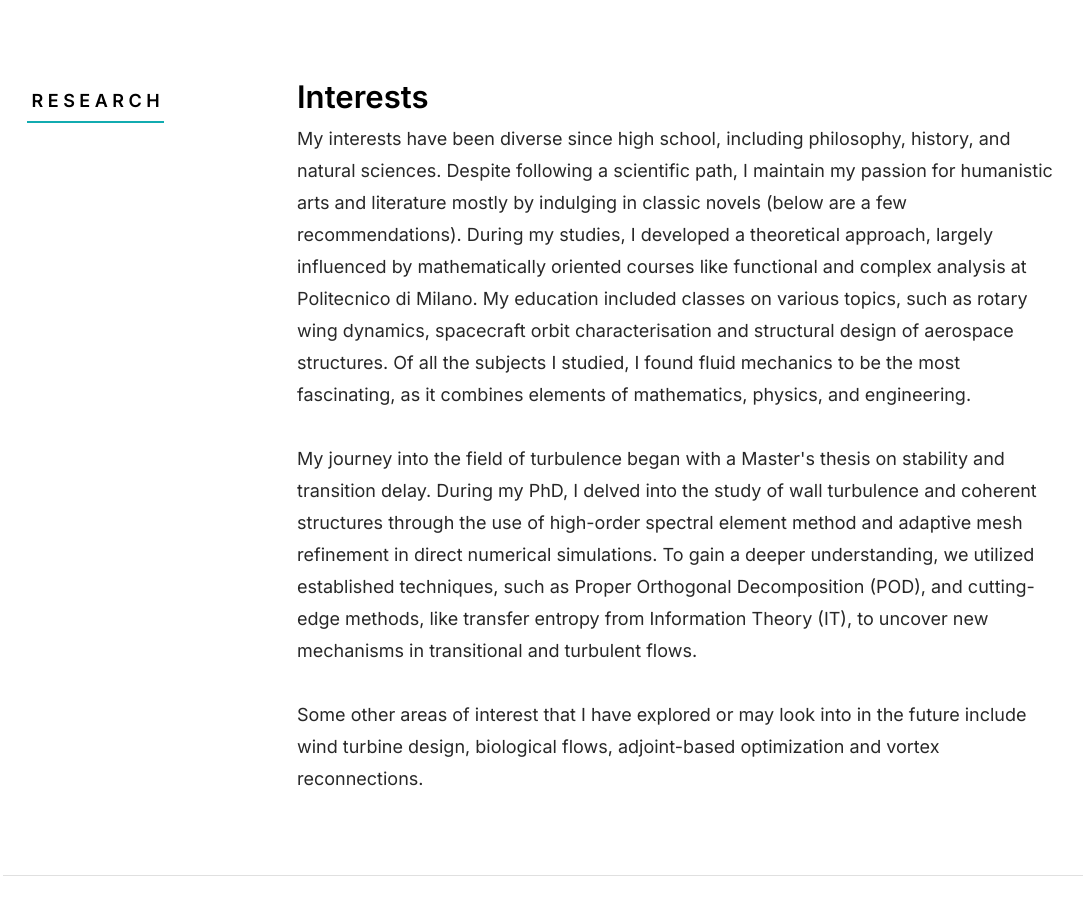
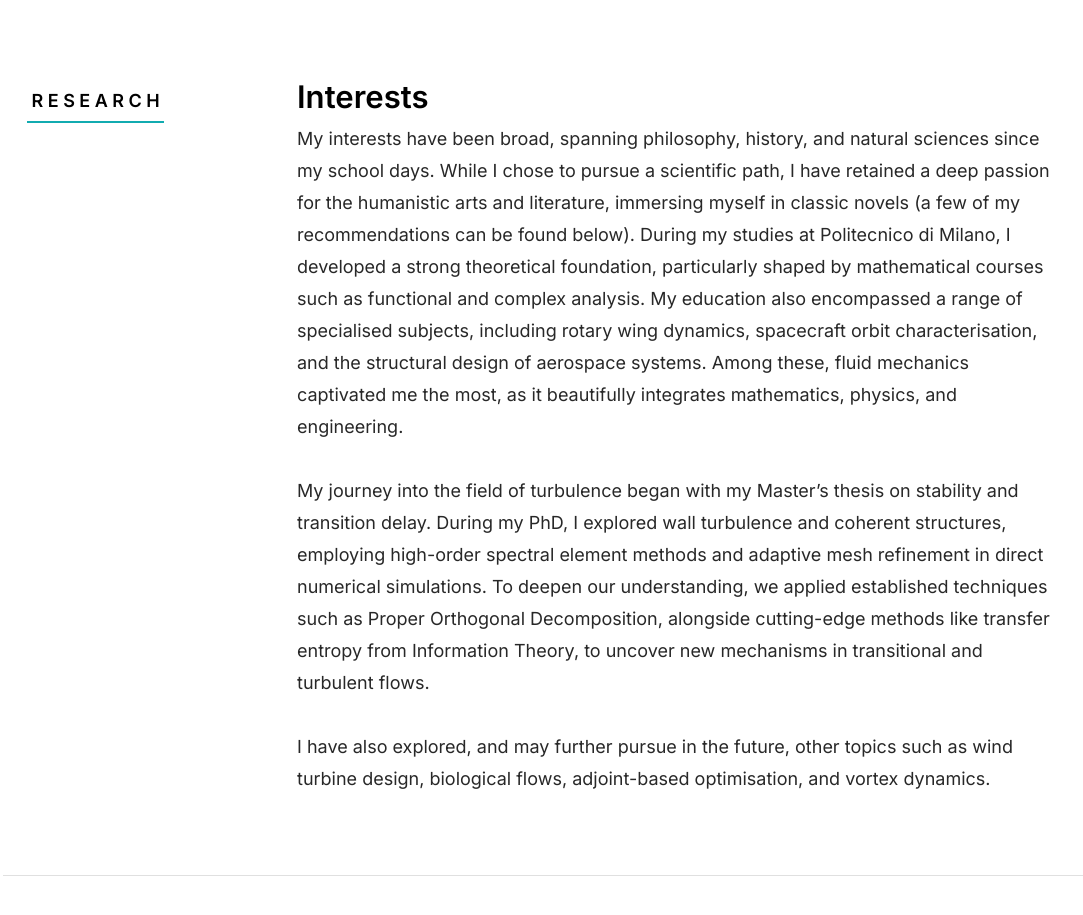
Before and after one commit to danielemassaro/danielemassaro.github.io, a plain HTML site: page index.html in a window 1280 px wide. Shown: the part 2000-2915 px from the top of the page, without its empty margins (97-1180 px from the left). Drawn offline with Linux system fonts and the light colour scheme; files whose address does not match are found by name.

Commit message:
rev interests

```diff
--- a/index.html
+++ b/index.html
@@ -211,11 +211,11 @@ Originally from Verona, I hold a Bachelor and Master of Science in Aerospace Eng
                     </div>
 
                     <p>
-My interests have been diverse since high school, including philosophy, history, and natural sciences. Despite following a scientific path, I maintain my passion for humanistic arts and literature mostly by indulging in classic novels (below are a few recommendations). During my studies, I developed a theoretical approach, largely influenced by mathematically oriented courses like functional and complex analysis at Politecnico di Milano. My education included classes on various topics, such as rotary wing dynamics, spacecraft orbit characterisation and structural design of aerospace structures. Of all the subjects I studied, I found fluid mechanics to be the most fascinating, as it combines elements of mathematics, physics, and engineering.
+My interests have been broad, spanning philosophy, history, and natural sciences since my school days. While I chose to pursue a scientific path, I have retained a deep passion for the humanistic arts and literature, immersing myself in classic novels (a few of my recommendations can be found below). During my studies at Politecnico di Milano, I developed a strong theoretical foundation, particularly shaped by mathematical courses such as functional and complex analysis. My education also encompassed a range of specialised subjects, including rotary wing dynamics, spacecraft orbit characterisation, and the structural design of aerospace systems. Among these, fluid mechanics captivated me the most, as it beautifully integrates mathematics, physics, and engineering.
 <p>
-My journey into the field of turbulence began with a Master's thesis on stability and transition delay. During my PhD, I delved into the study of wall turbulence and coherent structures through the use of high-order spectral element method and adaptive mesh refinement in direct numerical simulations. To gain a deeper understanding, we utilized established techniques, such as Proper Orthogonal Decomposition (POD), and cutting-edge methods, like transfer entropy from Information Theory (IT), to uncover new mechanisms in transitional and turbulent flows.
+My journey into the field of turbulence began with my Master’s thesis on stability and transition delay. During my PhD, I explored wall turbulence and coherent structures, employing high-order spectral element methods and adaptive mesh refinement in direct numerical simulations. To deepen our understanding, we applied established techniques such as Proper Orthogonal Decomposition, alongside cutting-edge methods like transfer entropy from Information Theory, to uncover new mechanisms in transitional and turbulent flows.
 <p>
-Some other areas of interest that I have explored or may look into in the future include wind turbine design, biological flows, adjoint-based optimization and vortex reconnections.
+I have also explored, and may further pursue in the future, other topics such as wind turbine design, biological flows, adjoint-based optimisation, and vortex dynamics.
 
 <!--Since high school, my interests have been highly varied, ranging from philosophy and literature to natural sciences. Albeit I followed a scientific path, in my leisure time the humanistic flame is constantly fed by reading classical novels, among others "In Search of Lost Time" by Marcel Proust. During my studies at Politecnico di Milano, my theoretical attitude has come out, strongly powered by mathematically oriented classes, such as functional and complex analysis. I took different courses, from rotary wing dynamics to spacecraft orbits design, but I was enchanted mainly by fluid mechanics problems. Here you will encounter math, physics and engineering all at once.
 
```
